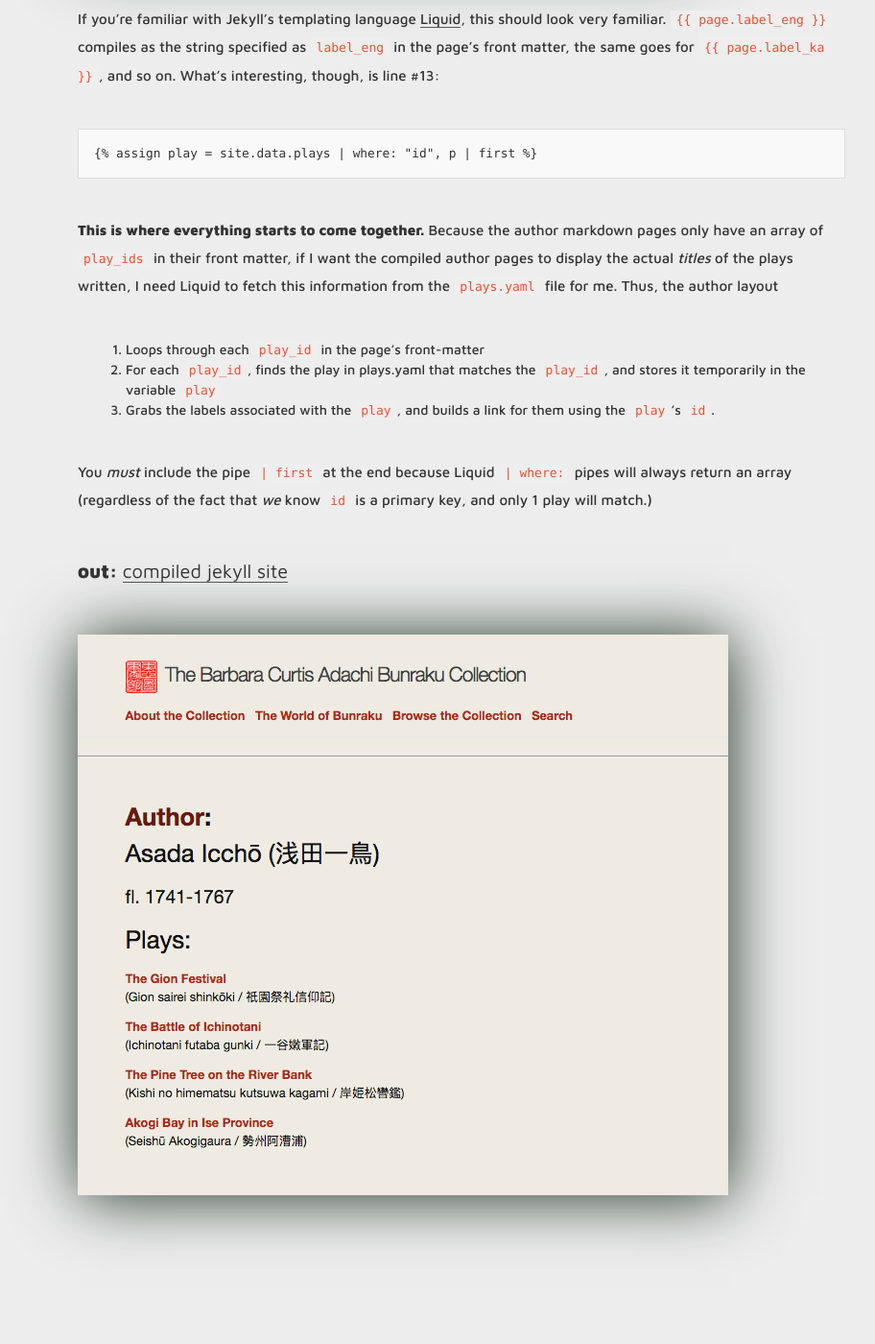
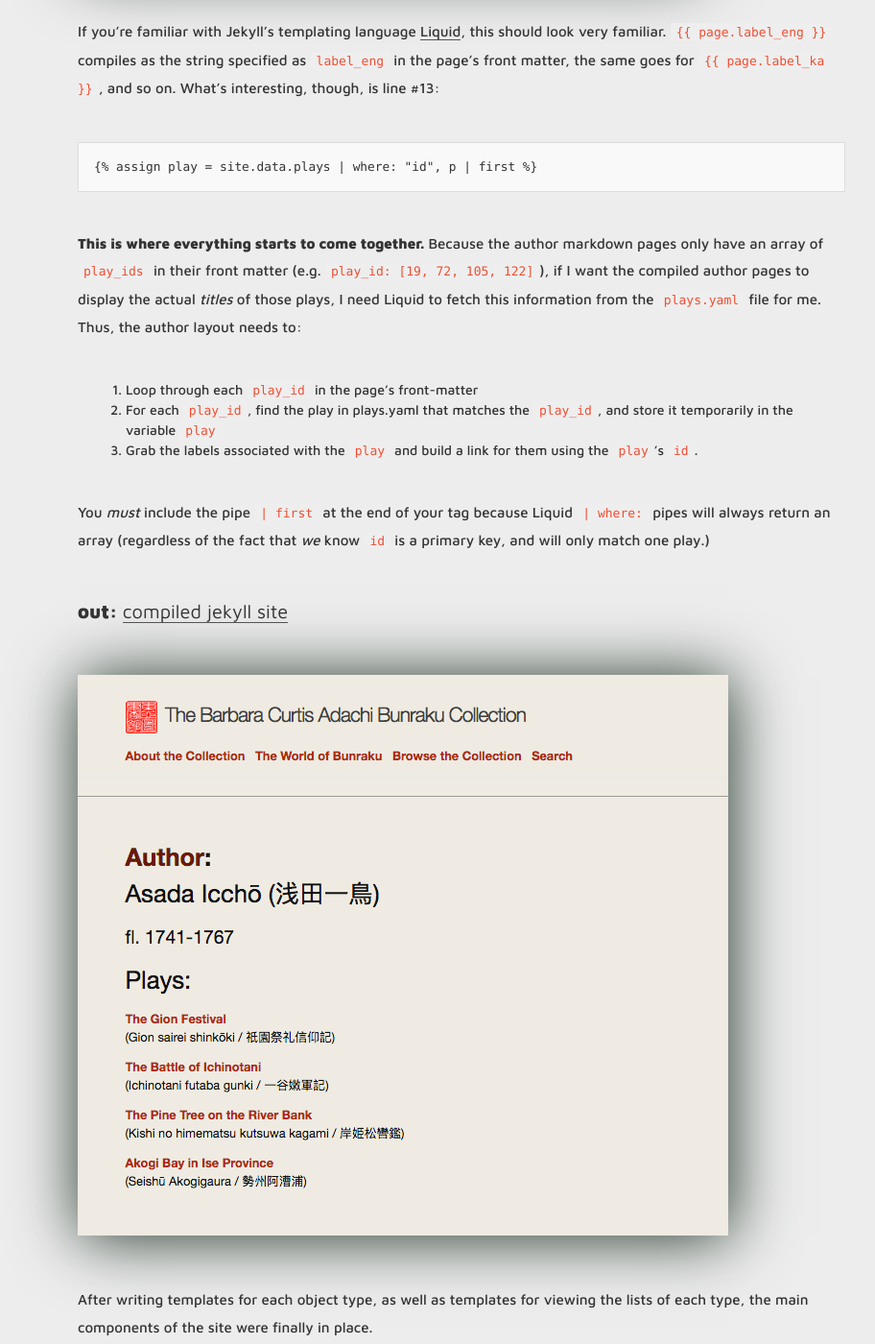
Before and after one commit to mnyrop/marii.info, a Jekyll site: the page built from _posts/2017-07-13-the-summer-of-puppets-3.md, in a window 1280 px wide and 1400 px high, scrolled down 3325 px. Shown: the whole window at 96% size, without its empty margins (159-1071 px from the left). Built offline with Jekyll 4.4.1, drawn with Linux system fonts in a browser that asks for light colours; nearby versions of some CDN libraries; comment, search, counter and statistics services are not loaded; some of the changed text lies outside the part shown.

Commit message:
fix brku errors

````diff
--- a/_posts/2017-07-13-the-summer-of-puppets-3.md
+++ b/_posts/2017-07-13-the-summer-of-puppets-3.md
@@ -18,7 +18,6 @@
 
 Once I had my data packaged and ready in individual YAML array files (e.g. authors.yaml), I needed to create a Jekyll collection for each type, and 'split' the array of objects into individual markdown pages (e.g. `/_authors/1.md`) with the YAML as the pages' [front matter](https://jekyllrb.com/docs/frontmatter/). For example:
 
-__/_authors/1.md__ :
 ```yaml
 ---
 dates: fl. 1741-1767
@@ -35,14 +34,14 @@
 ---
 ```
 
-To do this, I cloned the [YAML-Splitter](https://github.com/mnyrop/yaml-splitter) Jekyll plugin I'd made a few months ago into a directory called `_plugins` in the root of my Jekyll site, then configured my collections in `_config.yml`:
+To generate pages like the one above, I cloned the [YAML-Splitter](https://github.com/mnyrop/yaml-splitter) Jekyll plugin I'd made a few months ago into a directory called `_plugins` in the root of my Jekyll site, then configured my collections to work with it in `_config.yml`:
 
 <br/><img src="{{ "/images/jekyll-config.png" | relative_url }}" style="box-shadow: 2px 2px 4pc #23352a;max-width:600px;"/><br/><br/>
 
-[__Note:__ You can learn how to configure your collections to work with YAML-Splitter
-__[here](https://github.com/mnyrop/yaml-splitter/blob/master/README.md)__.]
+If your collection's `yml_split` and `output` parameters are set to `true`, YAML-Splitter will generate the pages in separate directories of your choosing for each type (e.g. `_authors`, `_kashira`, etc.) within the site's root folder.
 
-If `yml_split` and `output` are set to `true`, YAML-Splitter will generate the pages in separate directories for each type (e.g. `_authors`, `_kashira`, etc.) within the site's root folder.
+[__Note:__ You can find more thorough documentation on how to configure your collections to work with YAML-Splitter
+[here](https://github.com/mnyrop/yaml-splitter/blob/master/README.md).]
 
 
 #### Out: <span style="font-weight:400">[Jekyll Collections](https://github.com/mnyrop/bunraku-jekyll)</span>
@@ -65,19 +64,21 @@
 {% raw %}{% assign play = site.data.plays | where: "id", p | first %}{% endraw %}
 ```
 
-__This is where everything starts to come together.__ Because the author markdown pages only have an array of `play_ids` in their front matter, if I want the compiled author pages to display the actual _titles_ of the plays written, I need Liquid to fetch this information from the `plays.yaml` file for me. Thus, the author layout
+__This is where everything starts to come together.__ Because the author markdown pages only have an array of `play_ids` in their front matter (e.g. `play_id: [19, 72, 105, 122]`), if I want the compiled author pages to display the actual _titles_ of those plays, I need Liquid to fetch this information from the `plays.yaml` file for me. Thus, the author layout needs to:
 
-1. Loops through each `play_id` in the page's front-matter
-2. For each `play_id`, finds the play in plays.yaml that matches the `play_id`, and stores it temporarily in the variable `play`
-3. Grabs the labels associated with the `play`, and builds a link for them using the `play`'s `id`.
+1. Loop through each `play_id` in the page's front-matter
+2. For each `play_id`, find the play in plays.yaml that matches the `play_id`, and store it temporarily in the variable `play`
+3. Grab the labels associated with the `play` and build a link for them using the `play`'s `id`.
 
-You _must_ include the pipe `| first` at the end because Liquid `| where:` pipes will always return an array (regardless of the fact that _we_ know `id` is a primary key, and only 1 play will match.)
+You _must_ include the pipe `| first` at the end of your tag because Liquid `| where:` pipes will always return an array (regardless of the fact that _we_ know `id` is a primary key, and will only match one play.)
 
 
 #### Out: <span style="font-weight:400">[Compiled Jekyll Site](https://github.com/mnyrop/bunraku-demo)</span>
 
 <br/><img src="{{ "/images/author.png" | relative_url }}" style="box-shadow: 2px 2px 4pc #23352a;"/><br/><br/>
 
+After writing templates for each object type, as well as templates for viewing the lists of each type, the main components of the site were finally in place.
+
 <br/>
 
 <br/>
````
Also changed, not shown: _posts/2017-07-11-the-summer-of-puppets.md (+3 -3 lines), _posts/2017-07-12-the-summer-of-puppets-2.md (+5 -5 lines), _posts/2017-07-14-the-summer-of-puppets-4.md (+5 -0 lines).
